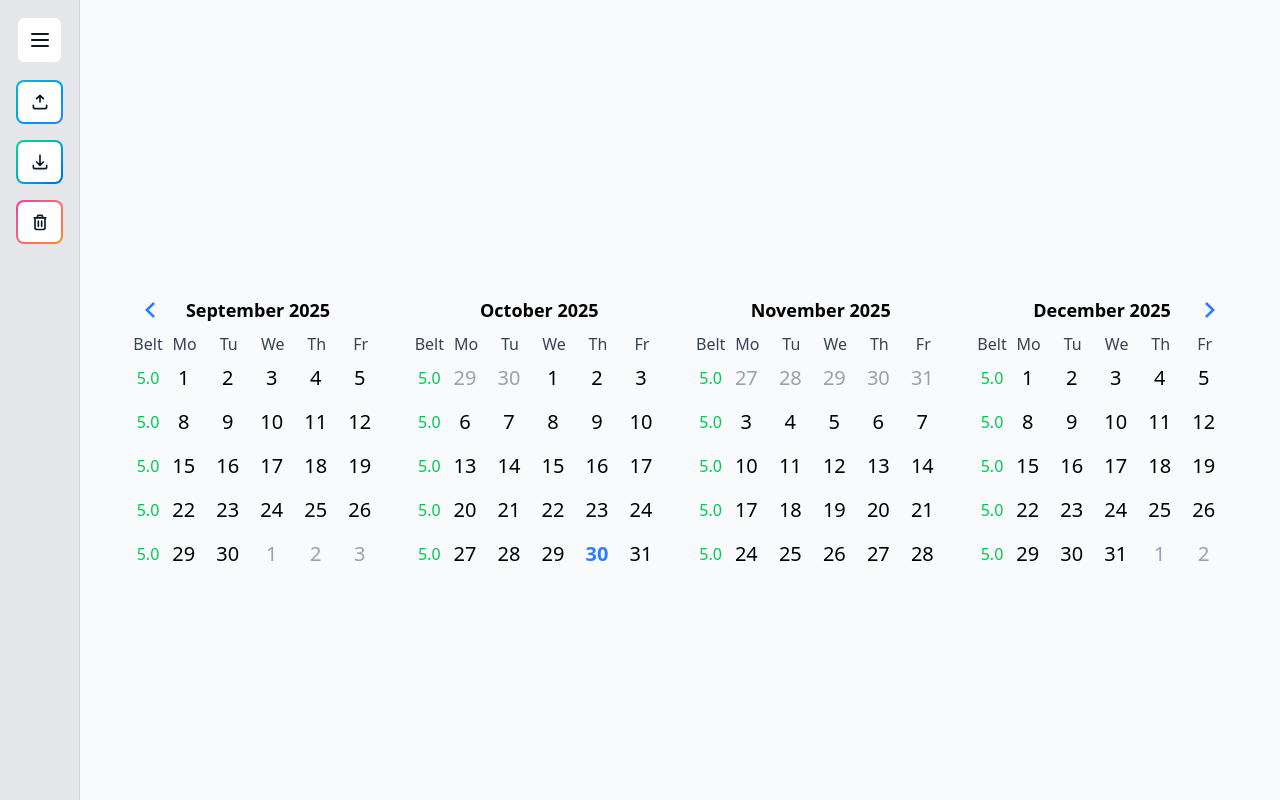
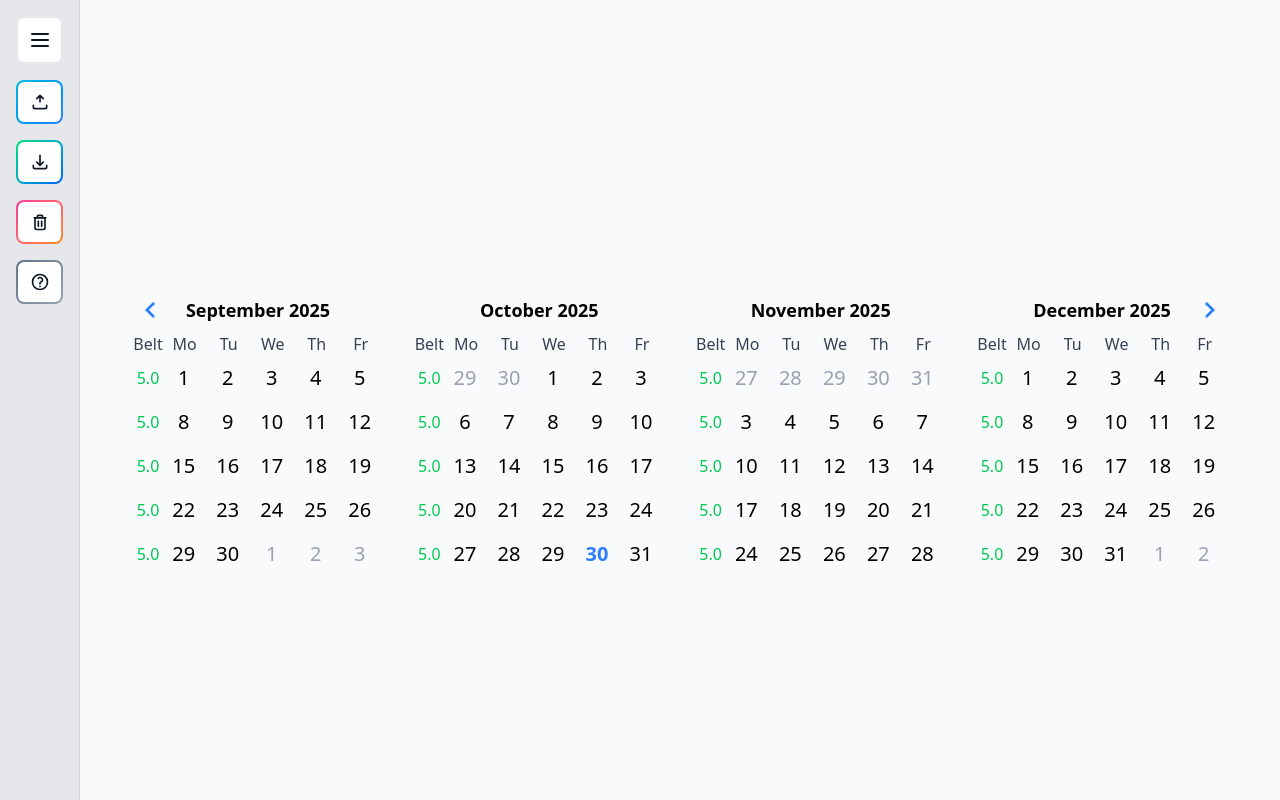
Before and after one commit to assumption/BeltTracker, a React (Vite) app: page / in a window 1280 px wide. Built offline with nearby package versions, Linux system fonts and the light colour scheme.

Commit message:
Add info icon to sidebar

```diff
--- /dev/null
+++ b/src/atoms/showHelpModalAtom.ts
@@ -0,0 +1,30 @@
+import { atom } from 'jotai';
+
+export const showHelpModalAtom = atom(false);
+
+export const isHelpModalClosingAtom = atom(false);
+
+export const startHelpModalClosingAtom = atom(null, (get, set) => {
+    if (get(isHelpModalClosingAtom)) {
+        return;
+    }
+
+    set(isHelpModalClosingAtom, true);
+
+    setTimeout(() => {
+        set(showHelpModalAtom, false);
+        set(isHelpModalClosingAtom, false);
+    }, 250);
+});
+
+export const setShowHelpModalAtom = atom(
+    (get) => get(showHelpModalAtom),
+    (_, set, next: boolean) => {
+        if (next) {
+            set(showHelpModalAtom, true);
+            set(isHelpModalClosingAtom, false);
+        } else {
+            set(startHelpModalClosingAtom);
+        }
+    }
+);
--- a/src/components/Blur.tsx
+++ b/src/components/Blur.tsx
@@ -1,14 +1,18 @@
 import { type JSX } from 'react';
 import useSideBarExpand from '../hooks/useSideBarExpand';
 import useShowImportModal from '../hooks/useShowImportModal';
+import useShowHelpModal from '../hooks/useShowHelpModal';
 
 export default function Blur(): JSX.Element {
     const { showSideBarExpanded, isSideBarClosing, startSideBarClosing } = useSideBarExpand();
     const { showModal, isModalClosing, startModalClosing } = useShowImportModal();
+    const { showHelpModal, isHelpModalClosing, startHelpModalClosing } = useShowHelpModal();
 
     const shouldRender = showModal
+        || showHelpModal
         || showSideBarExpanded
         || isModalClosing
+        || isHelpModalClosing
         || isSideBarClosing;
     if (!shouldRender) {
         return <></>;
@@ -17,6 +21,9 @@ export default function Blur(): JSX.Element {
     const handleClick = () => {
         if (showModal && !isModalClosing) {
             startModalClosing();
+        }
+        if (showHelpModal && !isHelpModalClosing) {
+            startHelpModalClosing();
         }
         if (showSideBarExpanded && !isSideBarClosing) {
             startSideBarClosing();
@@ -29,8 +36,8 @@ export default function Blur(): JSX.Element {
             className={`
                 fixed inset-0 transition-opacity duration-300
                 bg-black/30 backdrop-blur-sm
-                ${isModalClosing || isSideBarClosing ? 'opacity-0' : 'opacity-100'}
-                ${showModal ? 'z-3' : 'z-2'}
+                ${isModalClosing || isHelpModalClosing || isSideBarClosing ? 'opacity-0' : 'opacity-100'}
+                ${showModal || showHelpModal ? 'z-3' : 'z-2'}
             `}>
         </div>
     );
--- /dev/null
+++ b/src/components/HelpButton.tsx
@@ -0,0 +1,25 @@
+import { type JSX } from 'react';
+import useSideBarExpand from '../hooks/useSideBarExpand';
+import useShowHelpModal from '../hooks/useShowHelpModal';
+import QuestionMarkIcon from './icons/QuestionMarkIcon';
+
+export default function HelpButton(): JSX.Element {
+    const { showSideBarExpanded } = useSideBarExpand();
+    const { setShowHelpModal } = useShowHelpModal();
+
+    const handleClick = (): void => {
+        setShowHelpModal(true);
+    };
+
+    return (
+        <button
+            title='Help'
+            onClick={handleClick}
+            className='w-full relative inline-flex items-center justify-center p-0.5 overflow-hidden text-sm font-medium text-gray-900 rounded-lg group bg-gradient-to-br from-slate-500 to-gray-400 group-active:from-slate-500 group-active:to-gray-400 active:text-white dark:text-white'>
+            <span className='w-full relative px-5 py-2.5 transition-all ease-in duration-75 bg-white dark:bg-gray-900 rounded-md group-hover:bg-gray-300 group-hover:dark:bg-gray-800 group-active:bg-transparent group-active:dark:bg-transparent flex justify-center'>
+                <QuestionMarkIcon />
+                {showSideBarExpanded && 'Help'}
+            </span>
+        </button>
+    );
+}
--- /dev/null
+++ b/src/components/HelpModal.tsx
@@ -0,0 +1,81 @@
+import { type JSX } from 'react';
+import useShowHelpModal from '../hooks/useShowHelpModal';
+
+export default function HelpModal(): JSX.Element {
+    const { showHelpModal, isHelpModalClosing, startHelpModalClosing } = useShowHelpModal();
+
+    if (!showHelpModal) {
+        return <></>;
+    }
+
+    return (
+        <div className='fixed inset-0 z-4 flex items-center justify-center pointer-events-none'>
+            <div className={`relative w-full max-w-md rounded-2xl border border-gray-300 dark:border-gray-800 bg-gray-100 dark:bg-gray-900 shadow-xl shadow-black/60 pointer-events-auto overflow-hidden transition-all
+                    ${isHelpModalClosing ? 'animate-fade-out' : 'animate-fade-in'}`}>
+                <div className='flex items-start justify-between border-b border-gray-300 dark:border-gray-800 px-4 py-3'>
+                    <div>
+                        <h2 className='text-lg font-semibold text-black dark:text-white'>
+                            How to Use Belt Tracker
+                        </h2>
+                        <p className='mt-1 text-xs text-gray-900 dark:text-gray-400'>
+                            A simple tool for calculating your expected "Best Eight of Last Twelve" attendance score.
+                        </p>
+                    </div>
+
+                    <button
+                        onClick={() => startHelpModalClosing()}
+                        className='ml-4 inline-flex h-8 w-8 items-center justify-center rounded-md text-gray-500 dark:text-gray-400 hover:bg-gray-300 dark:hover:bg-gray-800 hover:text-black dark:hover:text-white active:bg-gray-300 dark:active:bg-gray-800 active:text-black dark:active:text-white'
+                        aria-label='Close help modal'
+                    >
+                        <svg
+                            xmlns='http://www.w3.org/2000/svg'
+                            viewBox='0 0 24 24'
+                            fill='none'
+                            stroke='currentColor'
+                            strokeWidth={2}
+                            strokeLinecap='round'
+                            strokeLinejoin='round'
+                            className='h-4 w-4'
+                        >
+                            <path d='M18 6L6 18' />
+                            <path d='M6 6l12 12' />
+                        </svg>
+                    </button>
+                </div>
+
+                <div className='px-4 py-4'>
+                    <ul className='space-y-3 text-sm text-gray-800 dark:text-gray-300'>
+                        <li className='flex items-start'>
+                            <span className='mr-2 text-blue-500'>•</span>
+                            <span><strong>Click on a day</strong> in the calendar to mark it as completed. Click again to unmark it.</span>
+                        </li>
+                        <li className='flex items-start'>
+                            <span className='mr-2 text-blue-500'>•</span>
+                            <span>Your Belt attendance scores will automatically update across all weeks as you select dates. The way the Belt metric works is, for any given week, take the attendance of each of the previous 12 weeks. Attendance for a day is counted by having at least 1 badge-in into any Microsoft facility. Attendance for a week can be no greater than 5. Attendance on weekends is counted, but remember, no more than 5 for a week. I have left out Weekend selection as an opinionated UX decision. Take the 8 best weeks (i.e. the weeks with the 8 highest scores) and average them to get your Belt score. This is how the Belt metric works and this is how this program calculates your Belt for every single week.</span>
+                        </li>
+                        <li className='flex items-start'>
+                            <span className='mr-2 text-blue-500'>•</span>
+                            <span>If you click a date and see nothing happening, remember, your 4 lowest weeks get discarded! So this is expected! Click 5 consecutive Mondays and see your Belt score lower.</span>
+                        </li>
+                        <li className='flex items-start'>
+                            <span className='mr-2 text-blue-500'>•</span>
+                            <span><strong>Export</strong> your data as JSON to back up your progress or transfer it to another device using the Export button in the Side Bar.</span>
+                        </li>
+                        <li className='flex items-start'>
+                            <span className='mr-2 text-blue-500'>•</span>
+                            <span><strong>Import</strong> previously exported JSON data to restore your progress using the Import button in the Side Bar.</span>
+                        </li>
+                        <li className='flex items-start'>
+                            <span className='mr-2 text-blue-500'>•</span>
+                            <span><strong>Clear Dates</strong> will remove all tracked dates using the Clear button in the Side Bar.</span>
+                        </li>
+                        <li className='flex items-start'>
+                            <span className='mr-2 text-blue-500'>•</span>
+                            <span>Your data is stored locally in your browser and persists between sessions. There is no backend server involved, so your data remains private. Visit <a href="https://github.com/assumption/BeltTracker" className="text-blue-500 underline">GitHub</a> for the source.</span>
+                        </li>
+                    </ul>
+                </div>
+            </div>
+        </div>
+    );
+}
--- a/src/components/Main.tsx
+++ b/src/components/Main.tsx
@@ -2,6 +2,7 @@ import { type JSX } from 'react';
 import Calendar from './Calendar';
 import Blur from './Blur';
 import ImportModal from './ImportModal';
+import HelpModal from './HelpModal';
 
 export default function Main(): JSX.Element {
     return (
@@ -9,6 +10,7 @@ export default function Main(): JSX.Element {
             <Calendar />
             <Blur />
             <ImportModal />
+            <HelpModal />
         </main>
     );
 }
--- a/src/components/SideBar.tsx
+++ b/src/components/SideBar.tsx
@@ -2,13 +2,16 @@ import { useEffect, type JSX } from 'react';
 import ImportButton from './ImportButton';
 import ExportButton from './ExportButton';
 import ClearButton from './ClearButton';
+import HelpButton from './HelpButton';
 import HamburgerButton from './HamburgerButton';
 import useSideBarExpand from '../hooks/useSideBarExpand';
 import useShowImportModal from '../hooks/useShowImportModal';
+import useShowHelpModal from '../hooks/useShowHelpModal';
 
 export default function SideBar(): JSX.Element {
     const { showSideBarExpanded, startSideBarClosing } = useSideBarExpand();
     const { startModalClosing } = useShowImportModal();
+    const { startHelpModalClosing } = useShowHelpModal();
     useEffect(() => {
         const onKey = (e: KeyboardEvent) => {
             if (e.key !== 'Escape') {
@@ -17,10 +20,11 @@ export default function SideBar(): JSX.Element {
 
             startSideBarClosing();
             startModalClosing();
+            startHelpModalClosing();
         };
         window.addEventListener('keydown', onKey);
         return () => window.removeEventListener('keydown', onKey);
-    }, [showSideBarExpanded, startSideBarClosing, startModalClosing]);
+    }, [showSideBarExpanded, startSideBarClosing, startModalClosing, startHelpModalClosing]);
 
     return (
         <div className={`${showSideBarExpanded ? 'w-64' : 'w-20'} transition-all duration-300 bg-gray-200 dark:bg-gray-900 fixed top-0 left-0 h-full border-r border-gray-300 dark:border-gray-700 flex flex-col items-center py-4 space-y-4 px-4 z-3`}>
@@ -28,6 +32,7 @@ export default function SideBar(): JSX.Element {
             <ExportButton />
             <ImportButton />
             <ClearButton />
+            <HelpButton />
         </div>
     );
 }
--- /dev/null
+++ b/src/components/icons/QuestionMarkIcon.tsx
@@ -0,0 +1,35 @@
+import { type JSX } from 'react';
+import useSideBarExpand from '../../hooks/useSideBarExpand';
+
+export default function QuestionMarkIcon(): JSX.Element {
+    const { showSideBarExpanded } = useSideBarExpand();
+
+    return (
+        <svg
+            xmlns='http://www.w3.org/2000/svg'
+            fill='none'
+            viewBox='0 0 24 24'
+            strokeWidth={2}
+            stroke='currentColor'
+            className={`${showSideBarExpanded && 'mr-2'} w-5 h-5 flex-shrink-0`}
+        >
+            <path
+                strokeLinecap='round'
+                strokeLinejoin='round'
+                d='M9.879 7.519c1.171-1.025 3.071-1.025 4.242 0 1.172 1.025 1.172 2.687 0 3.712-.203.179-.43.326-.67.442-.745.361-1.45.999-1.45 1.827v.75'
+            />
+            <path
+                strokeLinecap='round'
+                strokeLinejoin='round'
+                d='M12 17.25h.007v.008H12v-.008z'
+            />
+            <circle
+                cx='12'
+                cy='12'
+                r='9'
+                strokeLinecap='round'
+                strokeLinejoin='round'
+            />
+        </svg>
+    );
+}
--- /dev/null
+++ b/src/hooks/useShowHelpModal.ts
@@ -0,0 +1,16 @@
+import { useAtom, useSetAtom } from 'jotai';
+import { isHelpModalClosingAtom, setShowHelpModalAtom, showHelpModalAtom, startHelpModalClosingAtom } from '../atoms/showHelpModalAtom';
+
+export default function useShowHelpModal() {
+    const [showHelpModal] = useAtom(showHelpModalAtom);
+    const [isHelpModalClosing] = useAtom(isHelpModalClosingAtom);
+    const setShowHelpModal = useSetAtom(setShowHelpModalAtom);
+    const startHelpModalClosing = useSetAtom(startHelpModalClosingAtom);
+
+    return {
+        showHelpModal,
+        isHelpModalClosing,
+        setShowHelpModal,
+        startHelpModalClosing,
+    };
+}
```
